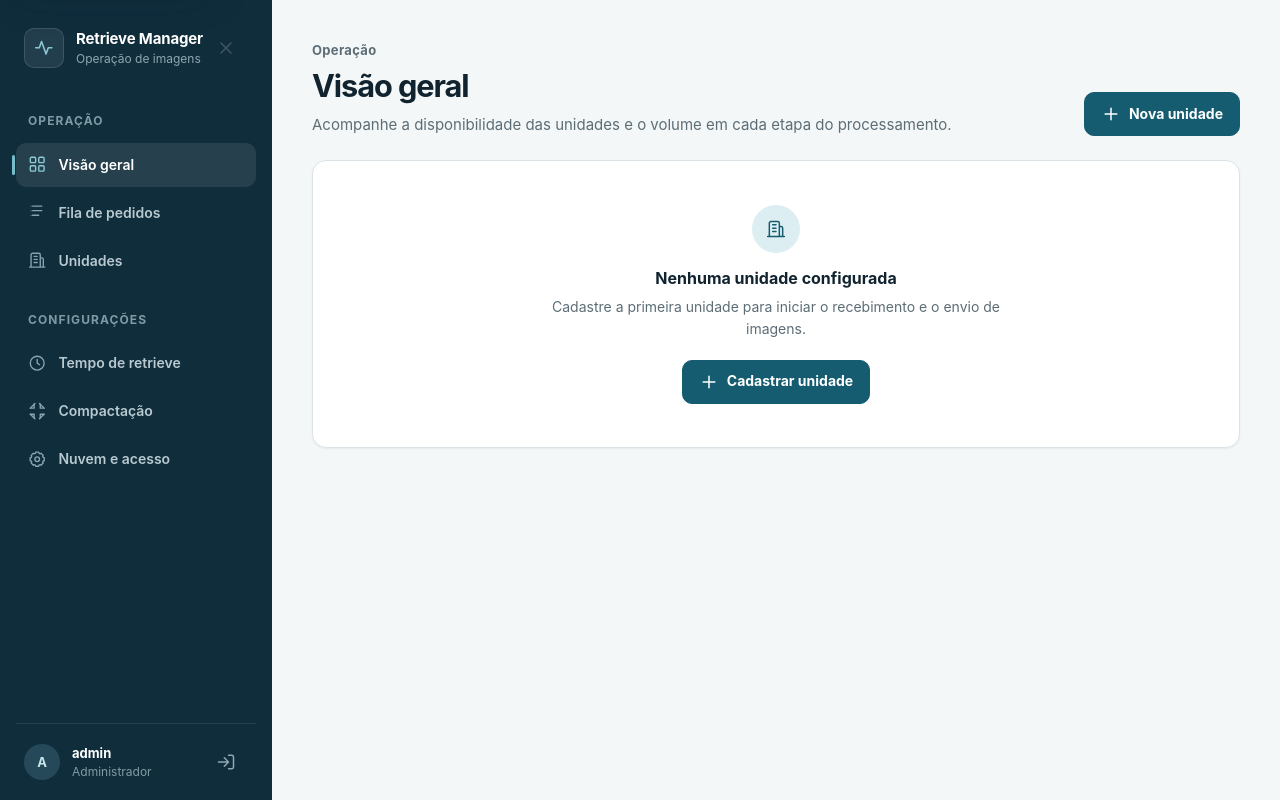
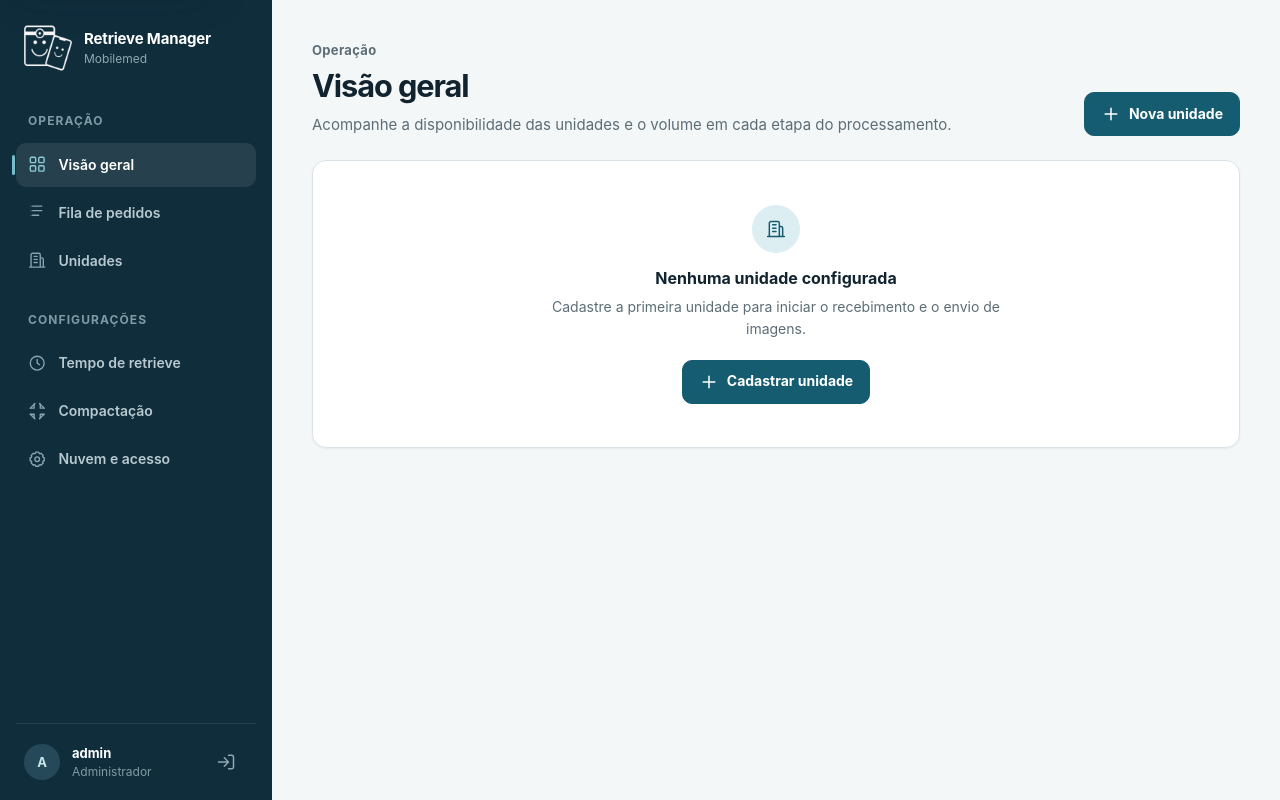
Before and after one commit to LucasMobile/RetrieveManager, a FastAPI app: page / in a window 1280 px wide. Run offline with FastAPI, Linux system fonts and the light colour scheme; the visitor is signed in with stand-in values (Sample User, id 1).

Commit message:
style: update sidebar branding

```diff
--- a/app/static/app.css
+++ b/app/static/app.css
@@ -86,6 +86,7 @@ code { padding: .12em .35em; border: 1px solid var(--color-neutral-200); border-
 .sidebar__header { display: flex; align-items: center; justify-content: space-between; min-height: 3rem; padding: 0 var(--space-2); }
 .brand { display: inline-flex; align-items: center; gap: var(--space-3); color: var(--color-white); text-decoration: none; }
 .brand:hover { color: var(--color-white); }
+.brand__logo { width: 3rem; height: 3rem; flex: 0 0 3rem; object-fit: contain; }
 .brand__mark {
   display: inline-grid; width: 2.5rem; height: 2.5rem; flex: 0 0 auto; place-items: center;
   border: 1px solid rgb(255 255 255 / 13%); border-radius: var(--radius-md);
--- a/app/templates/base.html
+++ b/app/templates/base.html
@@ -16,15 +16,12 @@
   <aside class="sidebar" id="primary-navigation" aria-label="Navegação principal">
     <div class="sidebar__header">
       <a class="brand" href="/" aria-label="Retrieve Manager — início">
-        <span class="brand__mark">{{ icon("activity") }}</span>
+        <img class="brand__logo" src="/static/mobilemed-dark.png" alt="" width="48" height="48">
         <span class="brand__copy">
           <strong>Retrieve Manager</strong>
-          <span>Operação de imagens</span>
+          <span>Mobilemed</span>
         </span>
       </a>
-      <button class="icon-button sidebar__close" type="button" data-sidebar-close aria-label="Fechar menu">
-        {{ icon("close") }}
-      </button>
     </div>
 
     <nav class="nav">
```
Also changed, not shown: app/static/mobilemed-dark.png (added).
